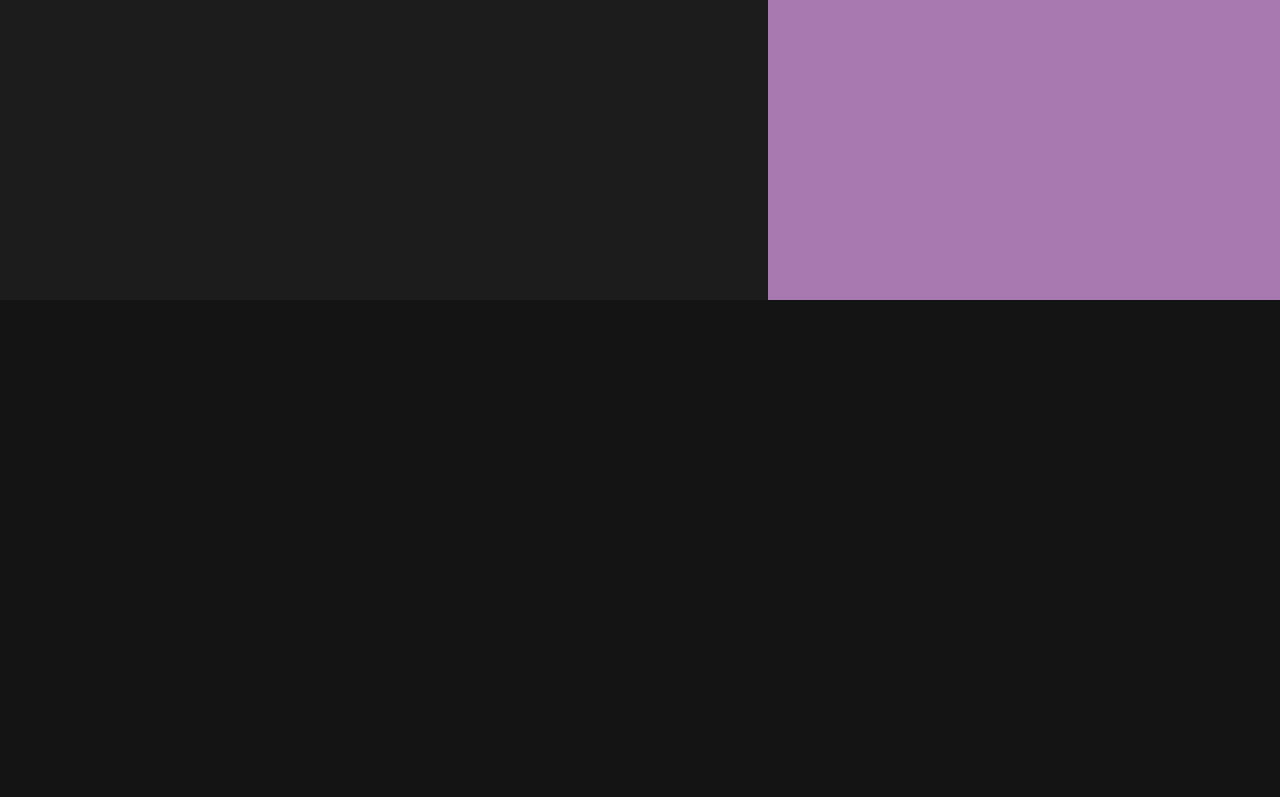
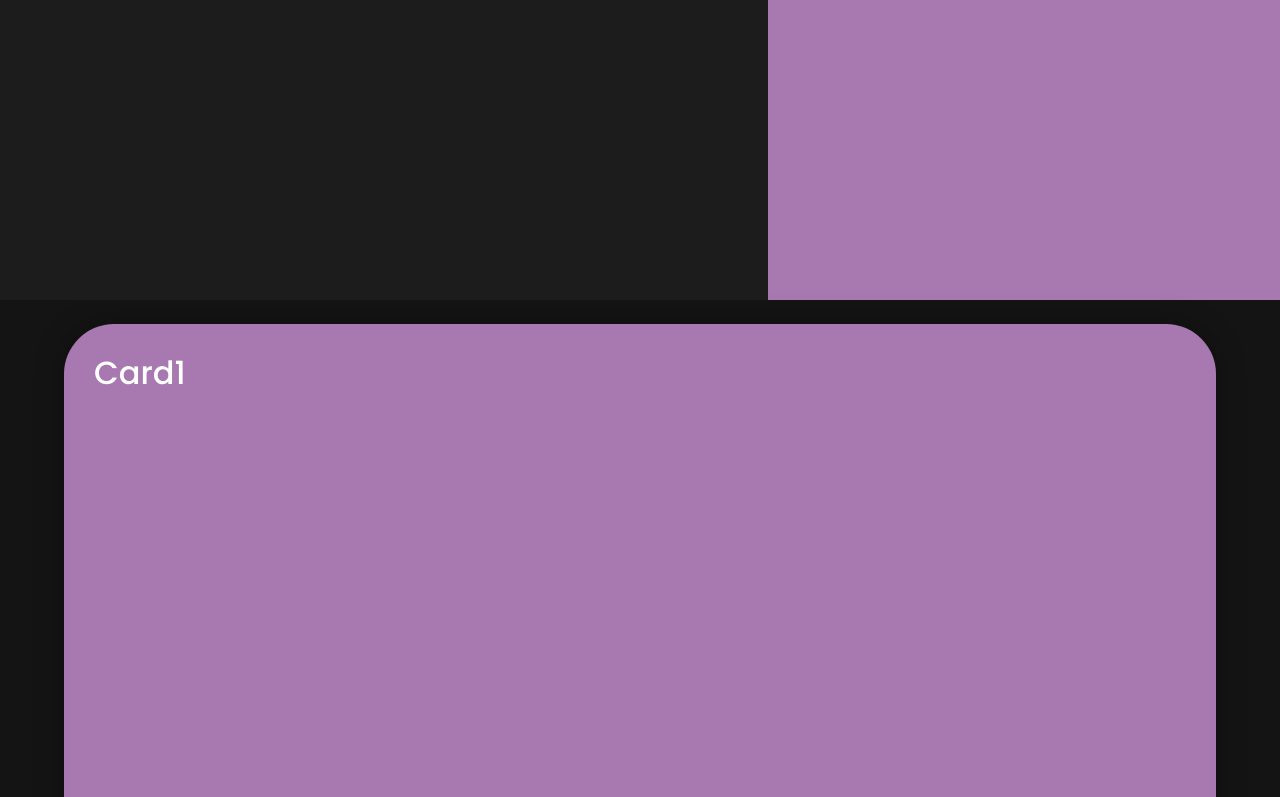
Before and after one commit to Trenton1Fisher/portfolio, a React (Vite) app: page / in a window 1280 px wide. Shown: the part 500-1297 px from the top of the page. Before the commit the page ends 800 px from the top, so only its background shows below. Built offline with nearby package versions, Linux system fonts and the light colour scheme.

Commit message:
added card stacking

```diff
--- a/src/App.css
+++ b/src/App.css
@@ -26,7 +26,7 @@
   left: 0;
   width: 0;
   height: 2px;
-  background-color: black;
+  background-color: rgb(255, 255, 255);
   transition: width 0.3s;
 }
 
--- a/src/App.jsx
+++ b/src/App.jsx
@@ -1,8 +1,7 @@
-import { useState, useEffect } from 'react'
 import 'bootstrap/dist/css/bootstrap.css'
 import './App.css'
 import Navbar from './components/navbar.jsx'
-import Header from './components/header'
+import Header from './components/header.jsx'
 import Project from './components/projects.jsx'
 import Contact from './components/contact'
 
--- a/src/components/header.jsx
+++ b/src/components/header.jsx
@@ -1,7 +1,7 @@
 import { Typewriter } from 'react-simple-typewriter'
 import { useEffect } from 'react'
 
-export default function header() {
+export default function Header() {
   useEffect(() => {
     const handleMove = e => {
       const left = document.getElementById('left-side')
--- a/src/components/navbar.jsx
+++ b/src/components/navbar.jsx
@@ -1,32 +1,9 @@
 import { Link } from 'react-scroll'
 import resume from '../assets/pdfdown.pdf'
-import { useState, useEffect } from 'react'
 
 export default function Navbar() {
-  const [scrolled, setScrolled] = useState(false)
-
-  useEffect(() => {
-    const handleScroll = () => {
-      if (window.scrollY > 50) {
-        setScrolled(true)
-      } else {
-        setScrolled(false)
-      }
-    }
-
-    window.addEventListener('scroll', handleScroll)
-
-    return () => {
-      window.removeEventListener('scroll', handleScroll)
-    }
-  }, [])
-
   return (
-    <nav
-      className={`navbar navbar-expand-md fixed-top ${
-        scrolled ? 'scrolled' : ''
-      }`}
-    >
+    <nav className="navbar navbar-expand-md fixed-top">
       <a href="/" className="navbar-brand ms-2 text-light">
         Trenton Fisher
       </a>
--- a/src/components/projectItem.jsx
+++ b/src/components/projectItem.jsx
@@ -1,5 +1,5 @@
 import test from '/test.png'
 
-export default function projectItem({ title, stack, liveLink, gitLink }) {
+export default function projectItem({ index, numcards, content, image }) {
   return <div className="project-card"></div>
 }
--- a/src/components/projects.jsx
+++ b/src/components/projects.jsx
@@ -1,21 +1,27 @@
 import projects from '../data/projects.js'
 import ProjectItem from './projectItem'
+import { useEffect } from 'react'
 
-export default function projectSection() {
+export default function ProjectSection() {
   return (
-    <div className="container" name="projectComponent">
-      <h1 id="proj" className="mb-4">
-        Projects
-      </h1>
-      <div>
-        {projects.map(project => (
-          <ProjectItem
-            key={project.id}
-            title={project.title}
-            stack={project.stack}
-          />
-        ))}
-      </div>
+    <div className="projectSection">
+      <ul id="projects">
+        <li className="project" id="project1">
+          <div className="project-body">
+            <h2>Card1</h2>
+          </div>
+        </li>
+        <li className="project" id="project2">
+          <div className="project-body">
+            <h2>Card2</h2>
+          </div>
+        </li>
+        <li className="project" id="project3">
+          <div className="project-body">
+            <h2>Card3</h2>
+          </div>
+        </li>
+      </ul>
     </div>
   )
 }
--- a/src/index.css
+++ b/src/index.css
@@ -8,12 +8,17 @@
 
   --left-color: var(--c1);
   --right-color: var(--c2);
+
+  --projects: 3;
+  --projectHeight: 87vh;
+  --projectTopPadding: 1.5em;
+  --projectMargin: 4vw;
 }
 
 body {
   min-width: 320px;
   min-height: 100vh;
-  background-color: var(--dark);
+  background-color: rgb(20, 20, 20);
   margin: 0px;
   font-family: 'Poppins', sans-serif !important;
 }
@@ -27,14 +32,15 @@ h4 {
   color: white;
 }
 
+/***************/
 /* Header Css  */
+/***************/
 .side {
   display: grid;
-  height: 100vh;
   overflow: hidden;
   place-items: center;
-  position: absolute;
-  width: 100%;
+  position: relative;
+  height: 100vh;
 }
 
 .side .title {
@@ -47,7 +53,7 @@ h4 {
 }
 
 .side .fancy {
-  font-family: 'Permanent Marker', cursive;
+  font-family: 'Permanent Marker';
   font-size: 1.5em;
   line-height: 0.8em;
   display: block;
@@ -57,7 +63,11 @@ h4 {
 #left-side {
   background-color: var(--left-color);
   width: 60%;
-  z-index: 2;
+  z-index: 1;
+  position: absolute;
+  top: 0;
+  bottom: 0;
+  left: 0;
 }
 
 #left-side .title {
@@ -65,11 +75,11 @@ h4 {
 }
 
 #left-side .fancy {
-  color: var(--right-color);
+  color: #a878b0;
 }
 
 #right-side {
-  background-color: var(--right-color);
+  background-color: #a878b0;
 }
 
 #right-side .title {
@@ -79,3 +89,72 @@ h4 {
 #right-side .fancy {
   color: white;
 }
+
+@keyframes stackAnimation {
+  0% {
+    opacity: 0;
+    transform: translateY(100%);
+  }
+  100% {
+    opacity: 1;
+    transform: translateY(0);
+  }
+}
+
+/***************/
+/*Projects Css*/
+/***************/
+
+.projectSection {
+  width: 90%;
+  margin: 0 auto;
+}
+
+#projects {
+  list-style: none;
+  padding-left: 0;
+  display: grid;
+  grid-template-columns: 1fr;
+  grid-template-rows: repeat(var(--projects), var(--projectHeight));
+  gap: var(--projectMargin);
+  padding-bottom: calc(var(--projects) * var(--projectTopPadding));
+  margin-bottom: var(--projectMargin);
+}
+
+#project1 {
+  --index: 1;
+}
+
+#project2 {
+  --index: 2;
+}
+
+#project3 {
+  --index: 3;
+}
+
+.project {
+  position: sticky;
+  top: 4rem;
+  padding-top: calc(var(--index) * var(--projectTopPadding));
+}
+
+#project1 .project-body {
+  background-color: #a878b0;
+}
+
+#project2 .project-body {
+  background-color: #c4a029;
+}
+
+#project3 .project-body {
+  background-color: #ce7451;
+}
+
+.project-body {
+  box-sizing: border-box;
+  padding: 30px;
+  border-radius: 50px;
+  box-shadow: 0 0 30px 0 rgba(0, 0, 0, 0.3);
+  height: var(--projectHeight);
+}
```
